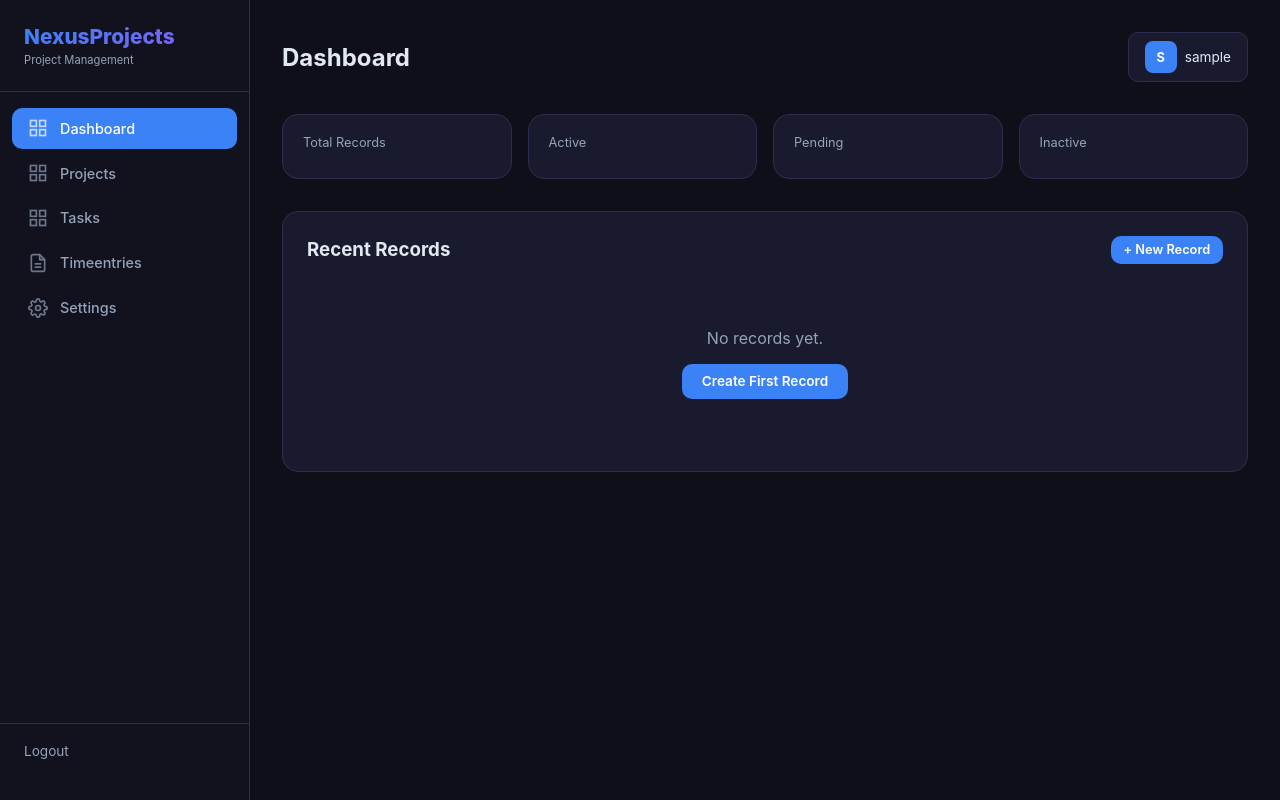
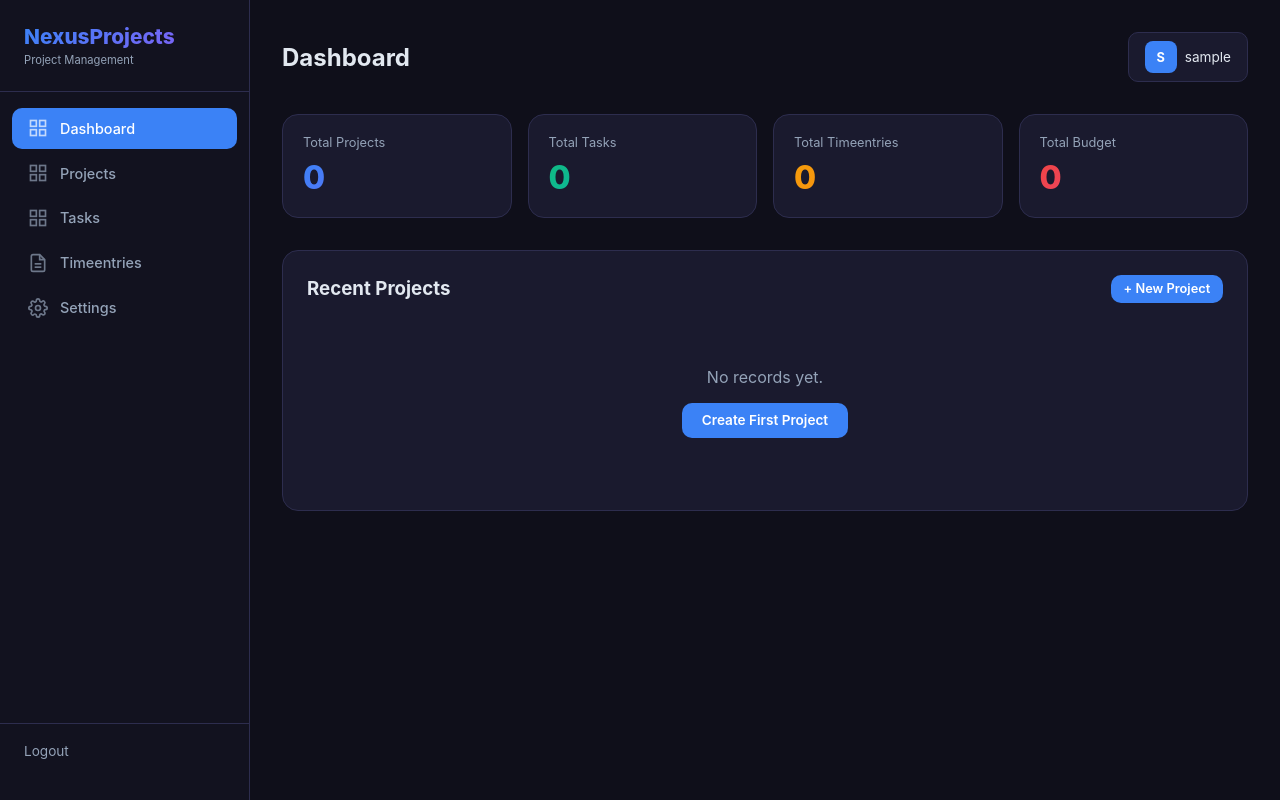
Before and after one commit to nexus-apex/nexus-projects, a Django app: page /dashboard/ in a window 1280 px wide. Run offline with Django 4.2, Linux system fonts and the light colour scheme; the visitor is signed in with stand-in values (Sample User, id 1); data that the repository does not hold is empty.

Commit message:
feat: enterprise NexusProjects with Project, Task, TimeEntry

```diff
--- a/backend/templates/dashboard.html
+++ b/backend/templates/dashboard.html
@@ -4,41 +4,38 @@
 {% block content %}
 <div class="stats-grid">
   <div class="stat-card">
-    <div class="stat-label">Total Records</div>
-    <div class="stat-value">{{ total }}</div>
+    <div class="stat-label">Total Projects</div>
+    <div class="stat-value">{{ project_count }}</div>
   </div>
   <div class="stat-card">
-    <div class="stat-label">Active</div>
-    <div class="stat-value" style="background:linear-gradient(135deg,#10b981,#06b6d4);-webkit-background-clip:text;background-clip:text">{{ active }}</div>
+    <div class="stat-label">Total Tasks</div>
+    <div class="stat-value" style="background:linear-gradient(135deg,#10b981,#06b6d4);-webkit-background-clip:text;background-clip:text">{{ task_count }}</div>
   </div>
   <div class="stat-card">
-    <div class="stat-label">Pending</div>
-    <div class="stat-value" style="background:linear-gradient(135deg,#f59e0b,#f97316);-webkit-background-clip:text;background-clip:text">{{ pending }}</div>
+    <div class="stat-label">Total Timeentries</div>
+    <div class="stat-value" style="background:linear-gradient(135deg,#f59e0b,#f97316);-webkit-background-clip:text;background-clip:text">{{ timeentry_count }}</div>
   </div>
   <div class="stat-card">
-    <div class="stat-label">Inactive</div>
-    <div class="stat-value" style="background:linear-gradient(135deg,#ef4444,#ec4899);-webkit-background-clip:text;background-clip:text">{{ inactive }}</div>
+    <div class="stat-label">Total Budget</div>
+    <div class="stat-value" style="background:linear-gradient(135deg,#ef4444,#ec4899);-webkit-background-clip:text;background-clip:text">{{ project_total_budget|floatformat:0 }}</div>
   </div>
 </div>
 
 <div class="card">
   <div style="display:flex;justify-content:space-between;align-items:center;margin-bottom:1rem">
-    <h3>Recent Records</h3>
-    <a href="/records/create/" class="btn btn-primary btn-sm">+ New Record</a>
+    <h3>Recent Projects</h3>
+    <a href="/projects/create/" class="btn btn-primary btn-sm">+ New Project</a>
   </div>
   {% if recent %}
   <table>
     <thead>
-      <tr><th>Name</th><th>Email</th><th>Status</th><th>Amount</th><th>Date</th></tr>
+      <tr><th>Name</th><th>Client</th><th>Status</th><th>Priority</th><th>Start Date</th><th>Created</th></tr>
     </thead>
     <tbody>
       {% for r in recent %}
       <tr>
-        <td><a href="/records/{{ r.pk }}/edit/">{{ r.name }}</a></td>
-        <td style="color:var(--muted)">{{ r.email|default:"-" }}</td>
-        <td><span class="badge badge-{{ r.status }}">{{ r.status }}</span></td>
-        <td>{{ r.amount }}</td>
-        <td style="color:var(--muted)">{{ r.created_at|date:"M d, Y" }}</td>
+        <td><a href="/projects/{{ r.pk }}/edit/">{{ r.name }}</a></td>
+        <td>{{ r.client|default:"-" }}</td><td><span class="badge badge-blue">{{ r.get_status_display }}</span></td><td><span class="badge badge-blue">{{ r.get_priority_display }}</span></td><td style="color:var(--muted)">{{ r.start_date|date:"M d, Y"|default:"-" }}</td><td style="color:var(--muted)">{{ r.created_at|date:"M d, Y" }}</td>
       </tr>
       {% endfor %}
     </tbody>
@@ -46,7 +43,7 @@
   {% else %}
   <div class="empty">
     <p>No records yet.</p>
-    <a href="/records/create/" class="btn btn-primary" style="margin-top:1rem">Create First Record</a>
+    <a href="/projects/create/" class="btn btn-primary" style="margin-top:1rem">Create First Project</a>
   </div>
   {% endif %}
 </div>
```
